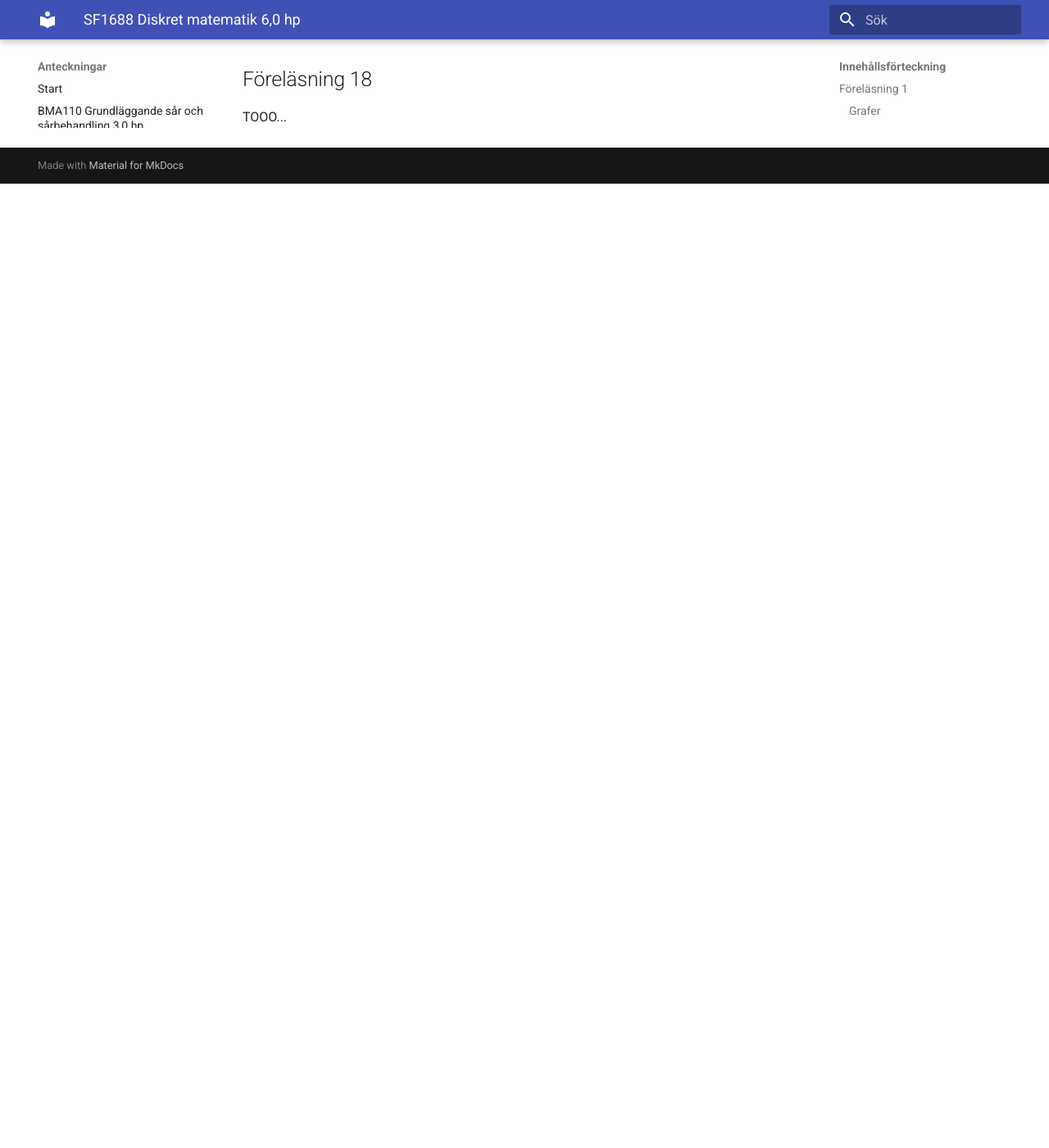
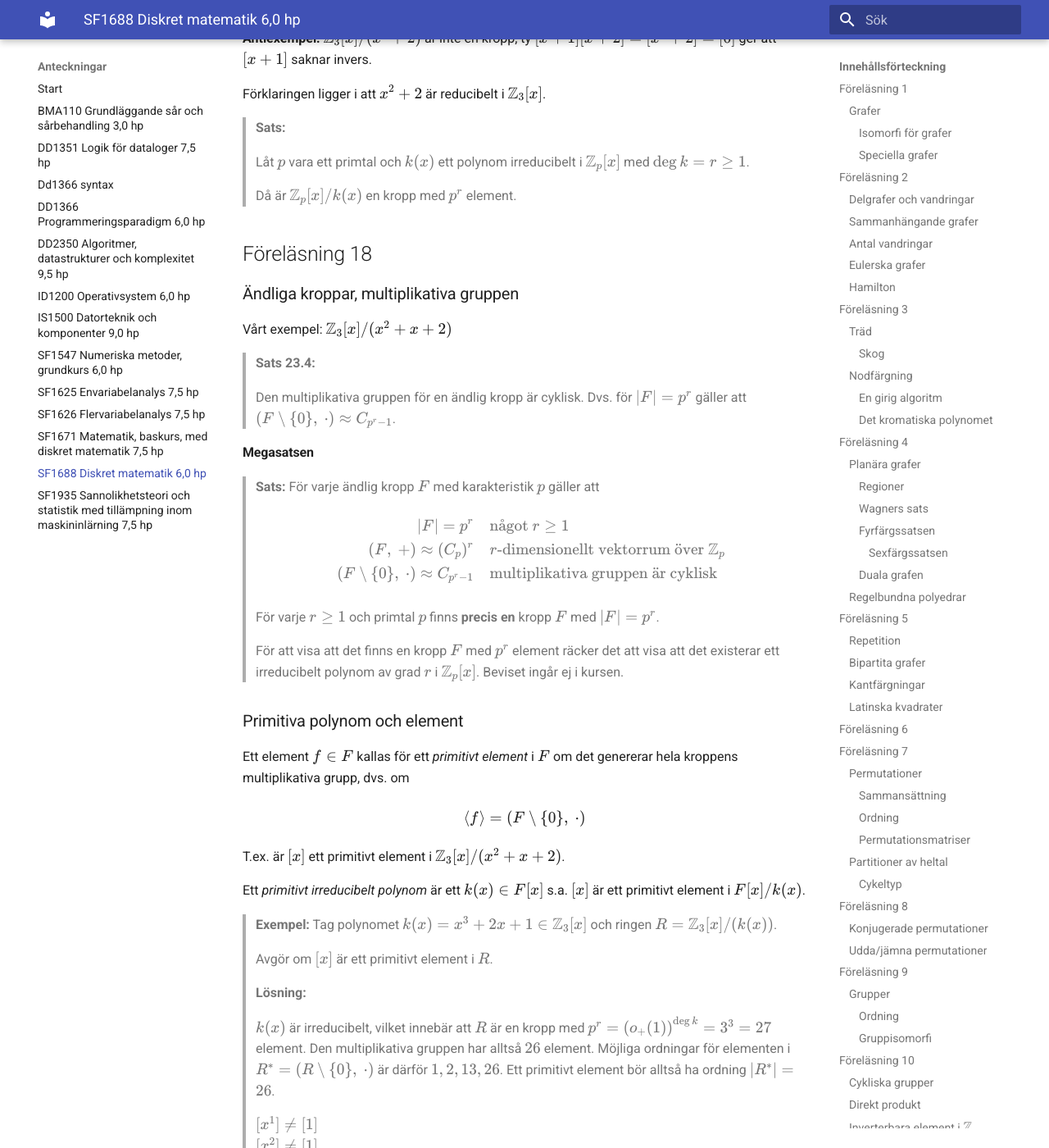
Before and after one commit to axelw3/anteckningar, an MkDocs documentation site: the page built from docs/sf1688.md, in a window 1280 px wide and 1400 px high, scrolled down 29691 px. Shown: the whole window at 82% size. Built offline with MkDocs 1.6.1 and Material for MkDocs 9.7.7, drawn with Linux system fonts in a browser that asks for light colours; before the commit the page ends 29915 px from its top, so only the background shows below that; some of the changed text lies outside the part shown.

Commit message:
Sammanfattning av sf1688 i stort sett komplett

```diff
--- a/docs/sf1688.md
+++ b/docs/sf1688.md
@@ -886,6 +883,8 @@
 >
 > För en ring $(R,\ +,\ \cdot)$ är $(U(R),\ \cdot)$ en grupp.
 
+Observera: *Alla kroppar är ringar.*
+
 #### Polynomringar
 $\mathbb Z\lbrack x\rbrack$ betecknar mängden av polynom med heltalskoefficienter
 
@@ -902,6 +901,8 @@
 $$\deg(a(x)b(x))=\deg a(x)+\deg b(x)$$
 
 Observera att $F\lbrack x\rbrack$ också är en ring.
+
+> Om $F$ är en ring, *men inte en kropp*, gäller inte säkert ovanstående likhet mellan produktens gradtal och summan av faktorernas, ex.vis om $F=\mathbb Z/4\mathbb Z$ (heltalen modulo 4).
 
 
 ## Föreläsning 16
@@ -968,9 +969,13 @@
 ### Ändliga kroppar
 Om $F$ är en *ändlig kropp* är $F$:s *karakteristik*, ordningen för multiplikativ identitet under addition, $o_+(1)$. Karakteristiken är det minsta positiva heltalet $n$ s.a. $\sum_{i=1}^n1=0$ i $F$.
 
+> **Sats:** Karakteristiken är ett primtal $p$.
+>
+> **Bevis:** Ett icke-primtal kan skrivas som en produkt $m_1m_2$, och om $m_1m_2=0$ gäller naturligt att $m_1=0$ eller $m_2=0$.
+
 > **Sats 23.2:**
 >
-> Låt $F$ vara en ändlig kropp med karakteristik $p$. Då är den edditiva gruppen $(F,\ +)\approx C_p\times\cdots\times C_p=\left(C_p\right)^r$ för något heltal $r\geq 1$. Speciellt är $|F|=p^r$.
+> Låt $F$ vara en ändlig kropp med karakteristik $p$. Då är den additiva gruppen $(F,\ +)\approx C_p\times\cdots\times C_p=\left(C_p\right)^r$ för något heltal $r\geq 1$. Speciellt är $|F|=p^r$.
 
 **Exempel:** En kropp med 9 element. Ta $x^2+x+2\in\mathbb Z_3\lbrack x\rbrack$, vi "räknar $\left(\text{mod }{x^2+x+2}\right)$".
 
@@ -978,7 +983,11 @@
 
 $$a(x)\sim b(x)\iff\left(x^2+x+2\right)\ |\ \left(a(x)-b(x)\right)$$
 
-Betecknas $\mathbb Z_3\lbrack x\rbrack/(x^2+x+2)$ och har element $\{\lbrack 0\rbrack,\ \lbrack 1\rbrack,\ \lbrack 2\rbrack,\ \lbrack x\rbrack,\ \lbrack x+1\rbrack,\ \lbrack x+2\rbrack,\ \lbrack 2x\rbrack,\ \lbrack 2x+1\rbrack,\ \lbrack 2x+2\rbrack\}$.
+Betecknas $\mathbb Z_3\lbrack x\rbrack/(x^2+x+2)$ och består av följande element:
+
+$$\{\lbrack 0\rbrack,\ \lbrack 1\rbrack,\ \lbrack 2\rbrack,\ \lbrack x\rbrack,\ \lbrack x+1\rbrack,\ \lbrack x+2\rbrack,\ \lbrack 2x\rbrack,\ \lbrack 2x+1\rbrack,\ \lbrack 2x+2\rbrack\}$$
+
+> **Med ord:** *Ringen (kroppen) av ekvivalensklasser i $\mathbb Z_3\lbrack x\rbrack$ modulo $x^2+x+2$. Varje ekvivalensklass representeras enligt konvention av det ingående polynom av lägst grad.*
 
 **Antiexempel:** $\mathbb Z_3\lbrack x\rbrack/(x^2+2)$ är inte en kropp, ty $\lbrack x+1\rbrack\lbrack x+2\rbrack=\lbrack x^2+2\rbrack=\lbrack 0\rbrack$ ger att $\lbrack x+1\rbrack$ saknar invers.
 
@@ -986,10 +995,66 @@
 
 > **Sats:**
 >
-> Låt $p$ vara ett primtal och $k(x)$ ett irreducibelt polynom i $\mathbb Z_p\lbrack x\rbrack$ med $\deg k=r\geq 1$.
+> Låt $p$ vara ett primtal och $k(x)$ ett polynom irreducibelt i $\mathbb Z_p\lbrack x\rbrack$ med $\deg k=r\geq 1$.
 >
 > Då är $\mathbb Z_p\lbrack x\rbrack/k(x)$ en kropp med $p^r$ element.
 
 
 ## Föreläsning 18
-TOOO...
+### Ändliga kroppar, multiplikativa gruppen
+Vårt exempel: $\mathbb Z_3\lbrack x\rbrack/(x^2+x+2)$
+
+> **Sats 23.4:**
+>
+> Den multiplikativa gruppen för en ändlig kropp är cyklisk. Dvs. för $|F|=p^r$ gäller att $\left(F\setminus\{0\},\ \cdot\right)\approx C_{p^r-1}$.
+
+#### Megasatsen
+> **Sats:** För varje ändlig kropp $F$ med karakteristik $p$ gäller att
+>
+> $$\begin{align*}|F|=p^r&&&\text{något }r\geq 1\\(F,\ +)\approx(C_p)^r&&&r\text{-dimensionellt vektorrum över }\mathbb Z_p\\(F\setminus\{0\},\ \cdot)\approx C_{p^r-1}&&&\text{multiplikativa gruppen är cyklisk}\end{align*}$$
+>
+> För varje $r\geq 1$ och primtal $p$ finns **precis en** kropp $F$ med $|F|=p^r$.
+>
+> För att visa att det finns en kropp $F$ med $p^r$ element räcker det att visa att det existerar ett irreducibelt polynom av grad $r$ i $\mathbb Z_p\lbrack x\rbrack$. Beviset ingår ej i kursen.
+
+### Primitiva polynom och element
+Ett element $f\in F$ kallas för ett *primitivt element* i $F$ om det genererar hela kroppens multiplikativa grupp, dvs. om
+
+$$\langle f\rangle=(F\setminus\{0\},\ \cdot)$$
+
+T.ex. är $\lbrack x\rbrack$ ett primitivt element i $\mathbb Z_3\lbrack x\rbrack/(x^2+x+2)$.
+
+Ett *primitivt irreducibelt polynom* är ett $k(x)\in F\lbrack x\rbrack$ s.a. $\lbrack x\rbrack$ är ett primitivt element i $F\lbrack x\rbrack/k(x)$.
+
+> **Exempel:** Tag polynomet $k(x)=x^3+2x+1\in\mathbb Z_3\lbrack x\rbrack$ och ringen $R=\mathbb Z_3\lbrack x\rbrack/(k(x))$.
+>
+> Avgör om $\lbrack x\rbrack$ är ett primitivt element i $R$.
+>
+> **Lösning:**
+>
+> $k(x)$ är irreducibelt, vilket innebär att $R$ är en kropp med $p^r=\left(o_+(1)\right)^{\deg k}=3^3=27$ element. Den multiplikativa gruppen har alltså $26$ element. Möjliga ordningar för elementen i $R^*=\left(R\setminus\{0\},\ \cdot\right)$ är därför $1,2,13,26$. Ett primitivt element bör alltså ha ordning $|R^*|=26$.
+>
+> $\lbrack x^1\rbrack\neq\lbrack 1\rbrack\\\lbrack x^2\rbrack\neq\lbrack 1\rbrack\\\lbrack x^{13}\rbrack=\lbrack(x^3)^4\cdot x\rbrack=\lbrack(x+2)^4\cdot x\rbrack=\lbrack (x^2 + 2)\cdot x\rbrack=\lbrack 2\rbrack\neq\lbrack 1\rbrack\\\lbrack x^{26}\rbrack=\lbrack 2^2\rbrack=\lbrack 1\rbrack\ \color{#5e5}\textbf{OK}$
+>
+> **Svar:** $\lbrack x\rbrack$ är ett primitivt element i $R$ eftersom $x$ genererar hela den multiplikativa gruppen.
+
+### Mer om kroppar
+Om $k(x)$ är irreducibelt i $\mathbb Z_p\lbrack x\rbrack$ av grad $r$, så är $\mathbb Z_p\lbrack x\rbrack/(k(x))$ en kropp med $p^r$ element.
+
+Vi definierar ett element $\alpha$ som uppfyller $k(\alpha)=0$.
+
+Då kan vi se $\mathbb Z_p\lbrack x\rbrack/(k(x))$ som
+
+$$\mathbb Z_p\lbrack\alpha\rbrack=\{a_{r-1}\alpha^{r-1}+\cdots+a_1\alpha+a_0\ |\ a_i\in\mathbb Z_p\}$$
+
+ty $\alpha^r$ kan reduceras med $k(\alpha)=0$.
+
+Samma idé som $\mathbb C=\mathbb R\lbrack i\rbrack$, där $i^2=-1$. Kan också skrivas $\mathbb C=\mathbb R\lbrack x\rbrack/(x^2+1)$.
+
+## Föreläsning 19
+Kryptografi
+TODO
+
+## Föreläsning 20
+Felrättande koder
+TODO
```
Also changed, not shown: other parts of docs/sf1688.md (+3 -6 lines).
